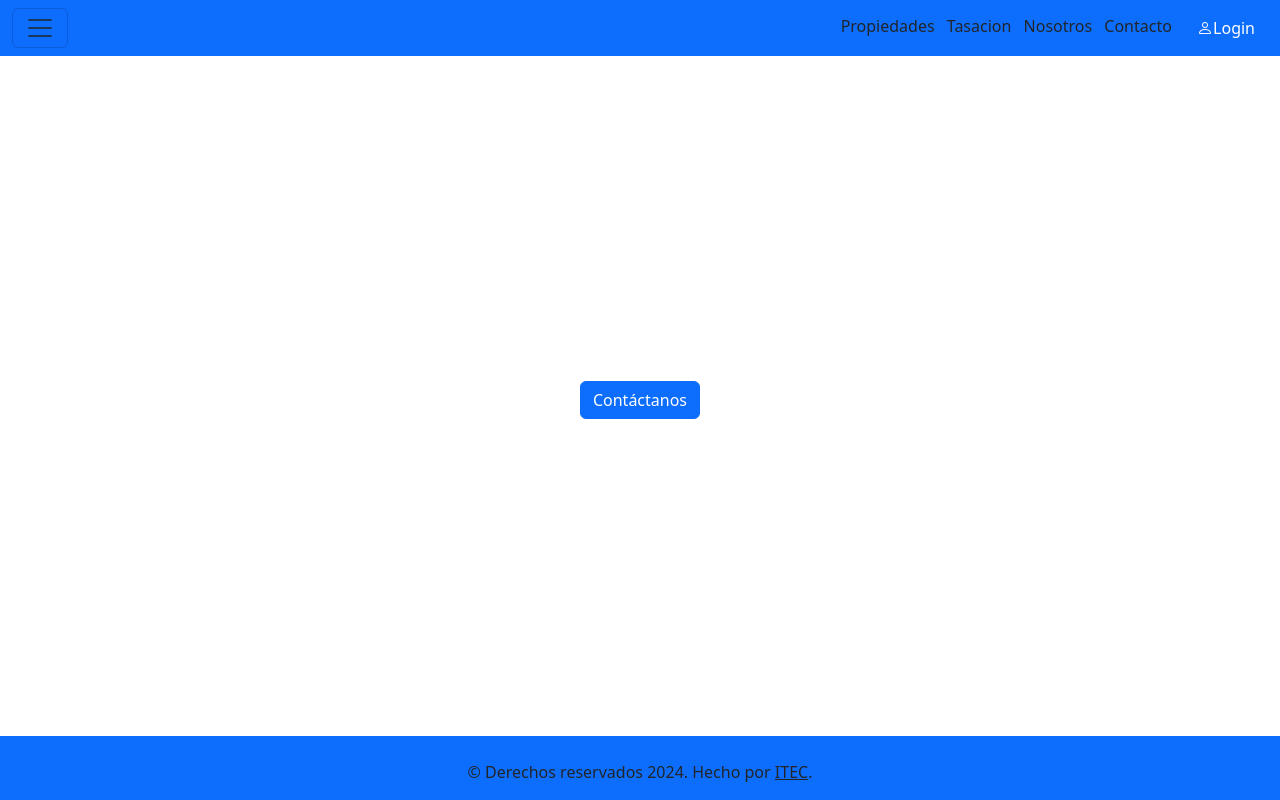
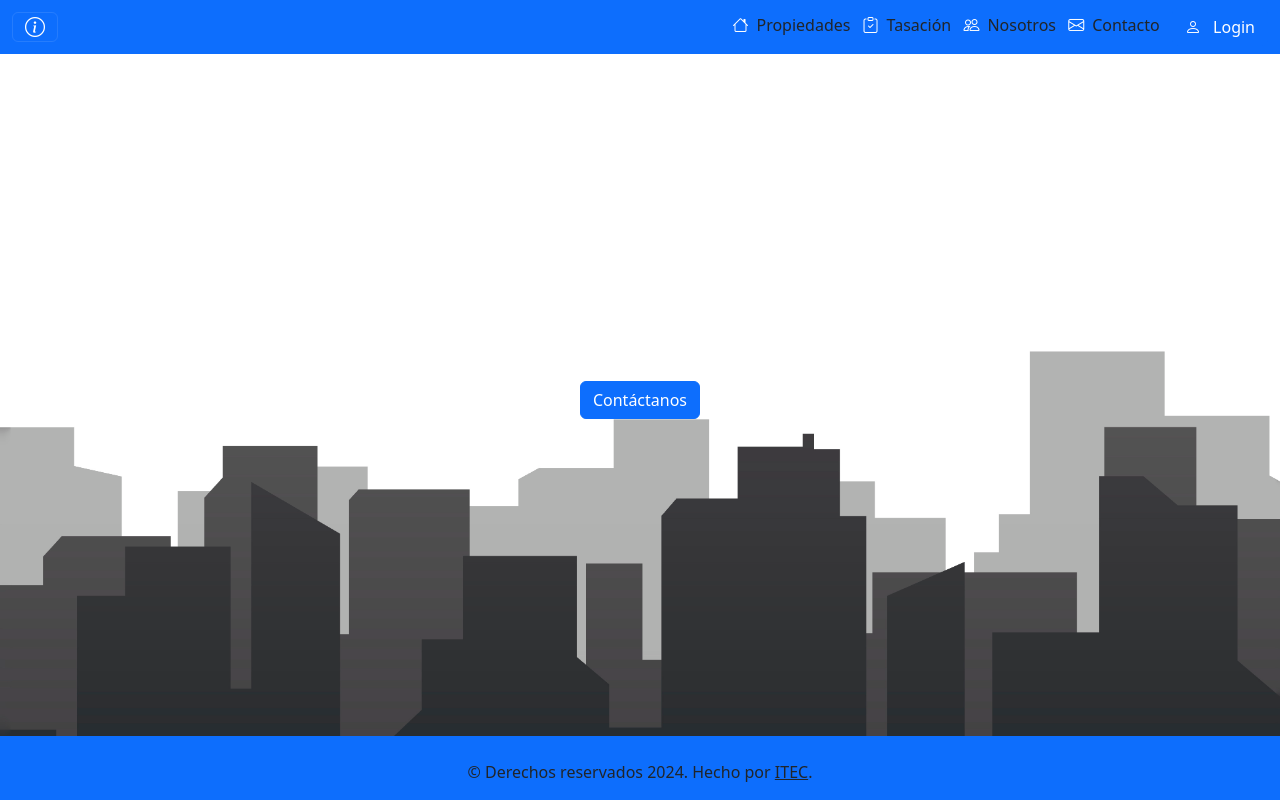
Before and after one commit to MatiJFernandez/reto4-Bootstrap, a plain HTML site: page home.html in a window 1280 px wide. Drawn offline with nearby package versions, Linux system fonts and the light colour scheme.

Commit message:
actualiza boton hambrguesa a info

```diff
--- /dev/null
+++ b/home.css
@@ -0,0 +1,9 @@
+main{
+    display: flex;
+    align-items: center;
+    justify-content: center;
+    background-image: url("/img/78792.jpg");
+    background-size: cover;
+    background-repeat: no-repeat;
+    background-position: center;
+}
--- a/home.html
+++ b/home.html
@@ -1,51 +1,69 @@
 <!doctype html>
 <html lang="en">
+
 <head>
   <title>Bootstrap</title>
   <!-- Required meta tags -->
   <meta charset="utf-8" />
-    <meta
-      name="viewport"
-      content="width=device-width, initial-scale=1, shrink-to-fit=no"
-    />
+  <meta name="viewport" content="width=device-width, initial-scale=1, shrink-to-fit=no" />
   <link rel="stylesheet" href="/style.css">
   <!-- Bootstrap CSS v5.2.1 -->
-    <link
-      href="https://cdn.jsdelivr.net/npm/bootstrap@5.3.2/dist/css/bootstrap.min.css"
-      rel="stylesheet"
-      integrity="sha384-T3c6CoIi6uLrA9TneNEoa7RxnatzjcDSCmG1MXxSR1GAsXEV/Dwwykc2MPK8M2HN"
-      crossorigin="anonymous"
-    />
+  <link href="https://cdn.jsdelivr.net/npm/bootstrap@5.3.2/dist/css/bootstrap.min.css" rel="stylesheet"
+    integrity="sha384-T3c6CoIi6uLrA9TneNEoa7RxnatzjcDSCmG1MXxSR1GAsXEV/Dwwykc2MPK8M2HN" crossorigin="anonymous" />
   <!-- Bootstrap icon -->
   <link href="https://cdn.jsdelivr.net/npm/bootstrap-icons/font/bootstrap-icons.css" rel="stylesheet">
-
+  <link rel="stylesheet" href="home.css">
 </head>
 
 <body>
   <header>
     <!-- barra de navegación -->
-      <nav class="navbar navbar-light bg-primary fixed-top">
+    <nav class="navbar navbar-dark bg-primary fixed-top">
       <div class="container-fluid">
         <button class="navbar-toggler" type="button" data-bs-toggle="offcanvas" data-bs-target="#offcanvasNavbar"
           aria-controls="offcanvasNavbar">
-            <span class="navbar-toggler-icon"></span>
+          <span class="bi bi-info-circle text-white"></span>
         </button>
         <div class="col-auto">
           <ul class="list-inline mb-0 text-end">
-                <li class="list-inline-item"><a class="text-dark text-decoration-none" href="#">Propiedades</a></li>
-                <li class="list-inline-item"><a class="text-dark text-decoration-none" href="#">Tasacion</a></li>
-                <li class="list-inline-item"><a class="text-dark text-decoration-none" href="#">Nosotros</a></li>
-                <li class="list-inline-item"><a class="text-dark text-decoration-none" href="#">Contacto</a></li>
+            <li class="list-inline-item">
+              <a class="text-dark text-decoration-none d-flex align-items-center" href="#">
+                <i class="bi bi-house text-white me-2"></i>
+                <span class="d-none d-sm-inline">Propiedades</span>
+              </a>
+            </li>
+            <li class="list-inline-item">
+              <a class="text-dark text-decoration-none d-flex align-items-center" href="#">
+                <i class="bi bi-clipboard-check text-white me-2"></i>
+                <span class="d-none d-sm-inline">Tasación</span>
+              </a>
+            </li>
+            <li class="list-inline-item">
+              <a class="text-dark text-decoration-none d-flex align-items-center" href="#">
+                <i class="bi bi-people text-white me-2"></i>
+                <span class="d-none d-sm-inline">Nosotros</span>
+              </a>
+            </li>
+            <li class="list-inline-item">
+              <a class="text-dark text-decoration-none d-flex align-items-center" href="#">
+                <i class="bi bi-envelope text-white me-2"></i>
+                <span class="d-none d-sm-inline">Contacto</span>
+              </a>
+            </li>
             <li class="list-inline-item">
               <a href="#">
                 <button class="btn btn-primary" onclick="activarModal()">
-                          <i class="bi bi-person"></i>Login
+                  <i class="bi bi-person text-white me-2"></i>
+                  <span class="d-none d-sm-inline">Login</span>
                 </button>
               </a>
             </li>
           </ul>
         </div>
-          <div class="offcanvas offcanvas-start" tabindex="-1" id="offcanvasNavbar" aria-labelledby="offcanvasNavbarLabel">
+
+
+        <div class="offcanvas offcanvas-start" tabindex="-1" id="offcanvasNavbar"
+          aria-labelledby="offcanvasNavbarLabel">
           <div class="offcanvas-header">
             <h5 class="offcanvas-title" id="offcanvasNavbarLabel">
               <!-- Puedes agregar tu logo aquí -->
@@ -95,10 +113,10 @@
   </main>
 
   <footer class="bg-primary fixed-bottom">
-      <!-- place footer here -->
     <div class="container-fluid text-center">
       <br>
-        <p>© Derechos reservados 2024. Hecho por <a class="text-dark" href="https://www.itecriocuarto.org.ar/">ITEC</a>.</p>
+      <p>© Derechos reservados 2024. Hecho por <a class="text-dark" href="https://www.itecriocuarto.org.ar/">ITEC</a>.
+      </p>
       <i class=""></i>
     </div>
   </footer>
```
Lines whose indentation alone changed are shown as unchanged.
